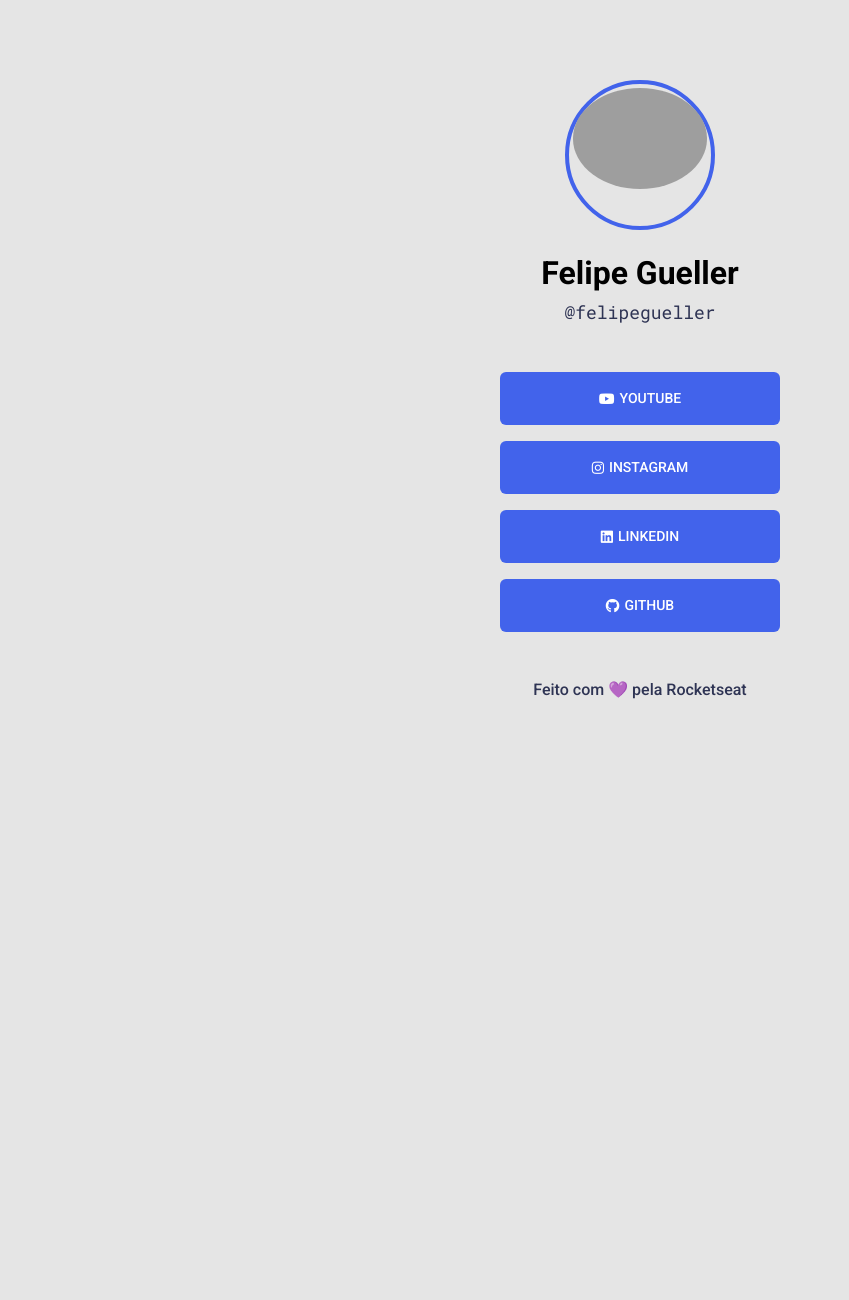
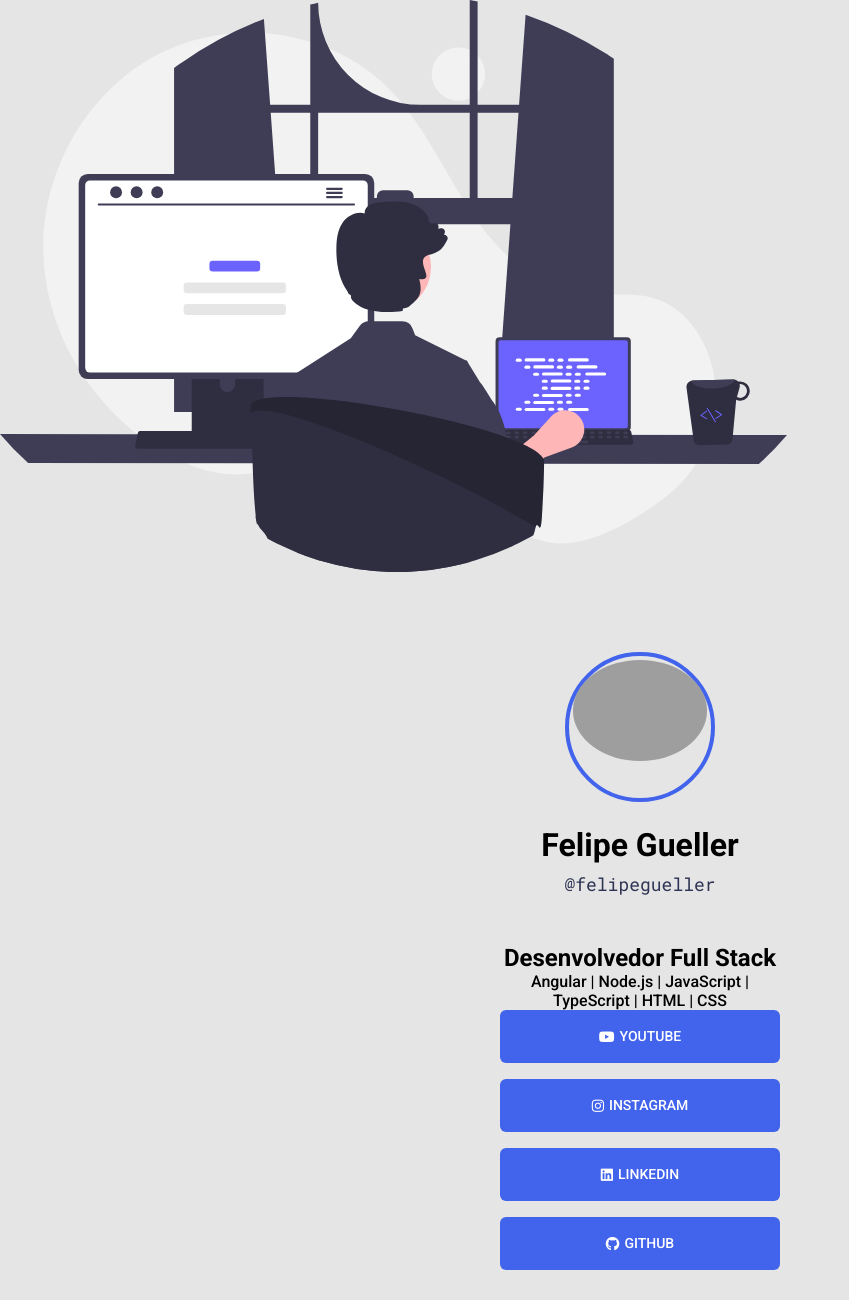
Before and after one commit to felipegueller/maratona-discovery, a plain HTML site: page index.html in a window 1280 px wide. Shown: the top 1300 px of the page, without its empty margins (0-849 px from the left). Before the commit the page ends 860 px from the top, so only its background shows below. Drawn offline with Linux system fonts and the light colour scheme; grey boxes are pictures that could not be loaded.

Commit message:
:sparkles: feat: adding an svg image and career section

```diff
--- a/index.html
+++ b/index.html
@@ -24,7 +24,10 @@
     <!-- Google Fonts -->
     <link href="https://fonts.googleapis.com/css2?family=Roboto+Mono&family=Roboto:wght@500;700&display=swap" rel="stylesheet">
   </head>
-  <body>
+  <body id="main-container">
+    <aside class="aside">
+      <img src="./assets/img/programming.svg" alt="Ilustração de um rapaz programando">
+    </aside>
     <main class="container">
       <header class="header">
         <section class="avatar">
@@ -39,6 +42,14 @@
 
         <p class="username">@felipegueller</p>
       </header>
+
+      <section class="career">
+        <h2>Desenvolvedor Full Stack</h2>
+
+        <p class="abilities">
+          Angular | Node.js | JavaScript | TypeScript | HTML | CSS
+        </p>
+      </section>
 
       <nav>
         <ul class="link-list">
```
Also changed, not shown: assets/img/programming.svg (added).
